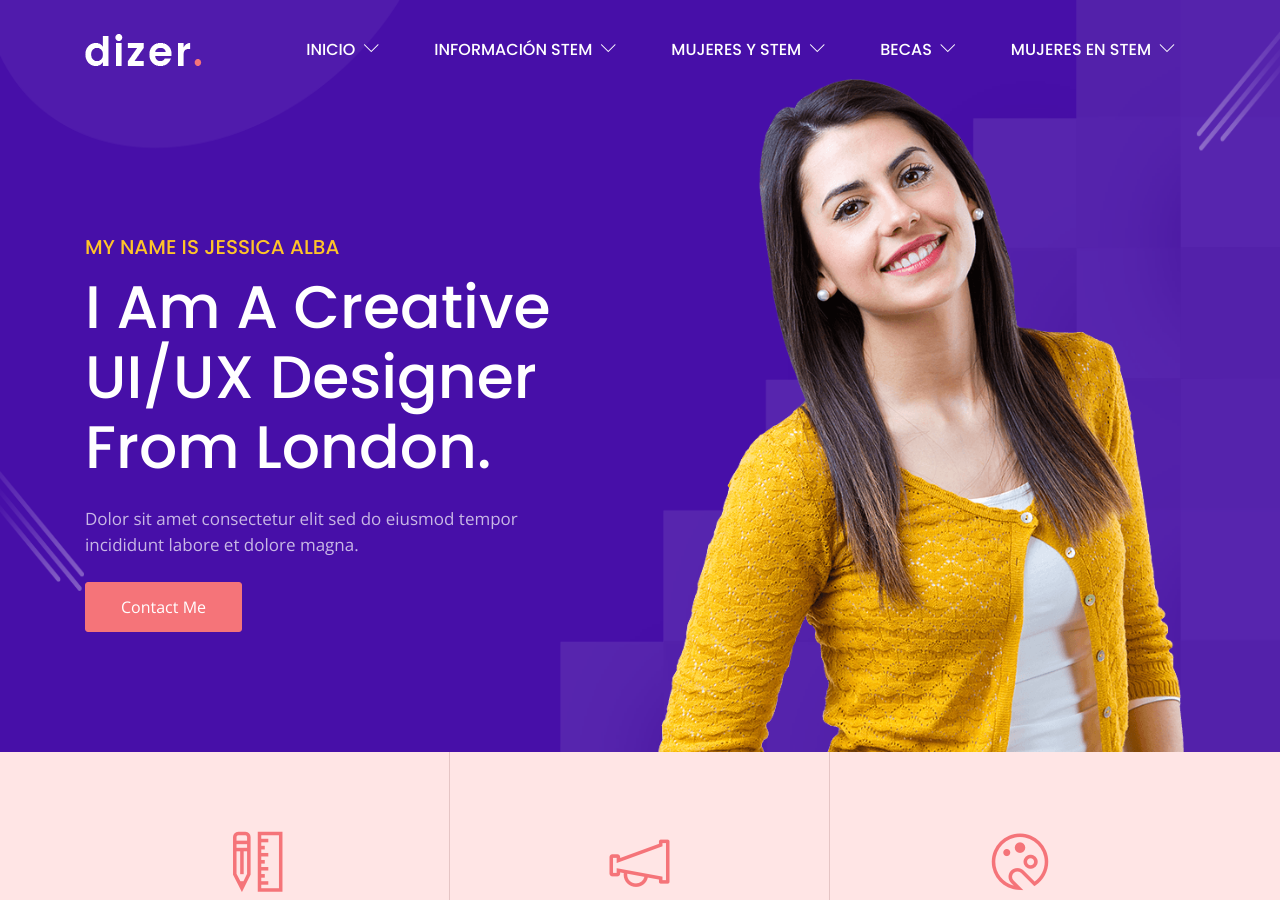
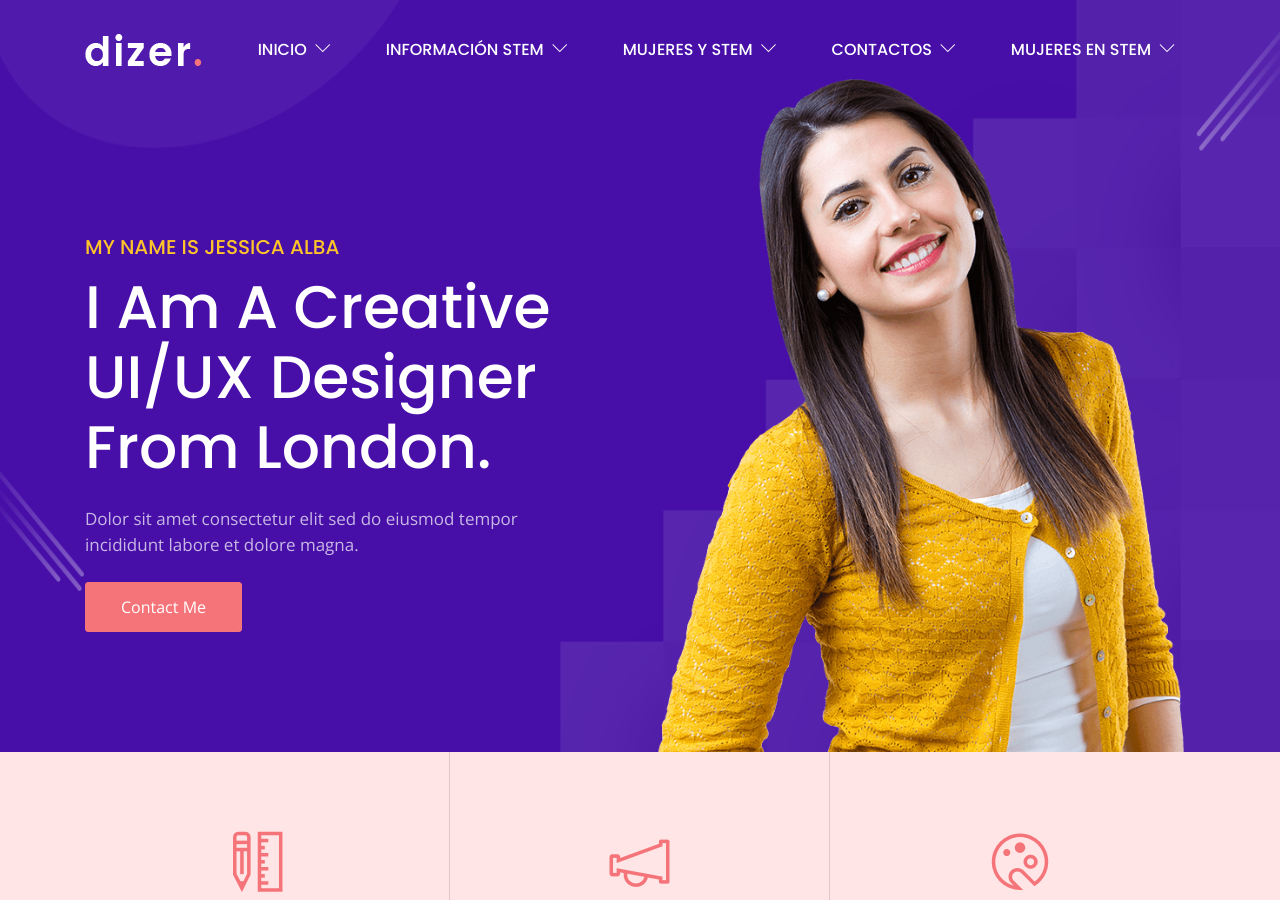
Before and after one commit to estaennosotraspiloto/estaennosotraspiloto, a Jekyll site: the page built from index.html, in a window 1280 px wide and 900 px high. Built offline with Jekyll 4.4.1, drawn with Linux system fonts in a browser that asks for light colours.

Commit message:
Update from Forestry.io estaennosotraspiloto updated _data/navigation.yml

```diff
--- a/_data/navigation.yml
+++ b/_data/navigation.yml
@@ -23,7 +23,7 @@ main:
     url: "/blog-1"
   - name: Blog Two
     url: "/blog-2"
-- name: Becas
+- name: Contactos
   url: "/"
   submenu:
   - name: Services
```
